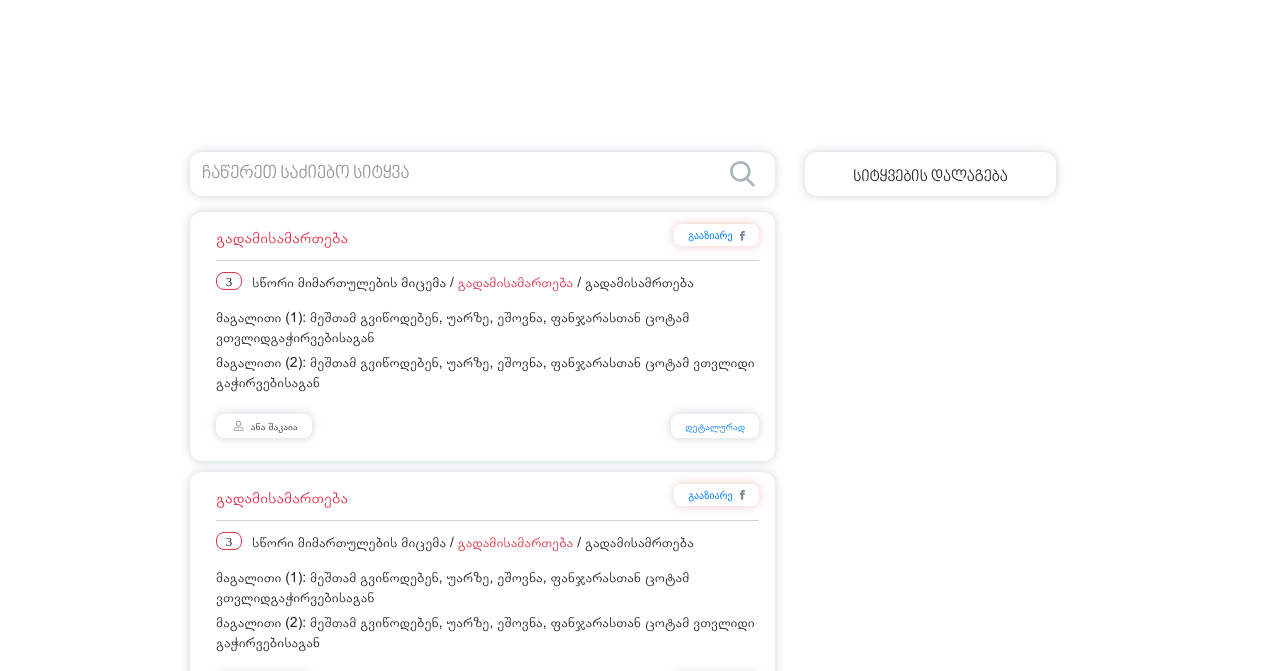
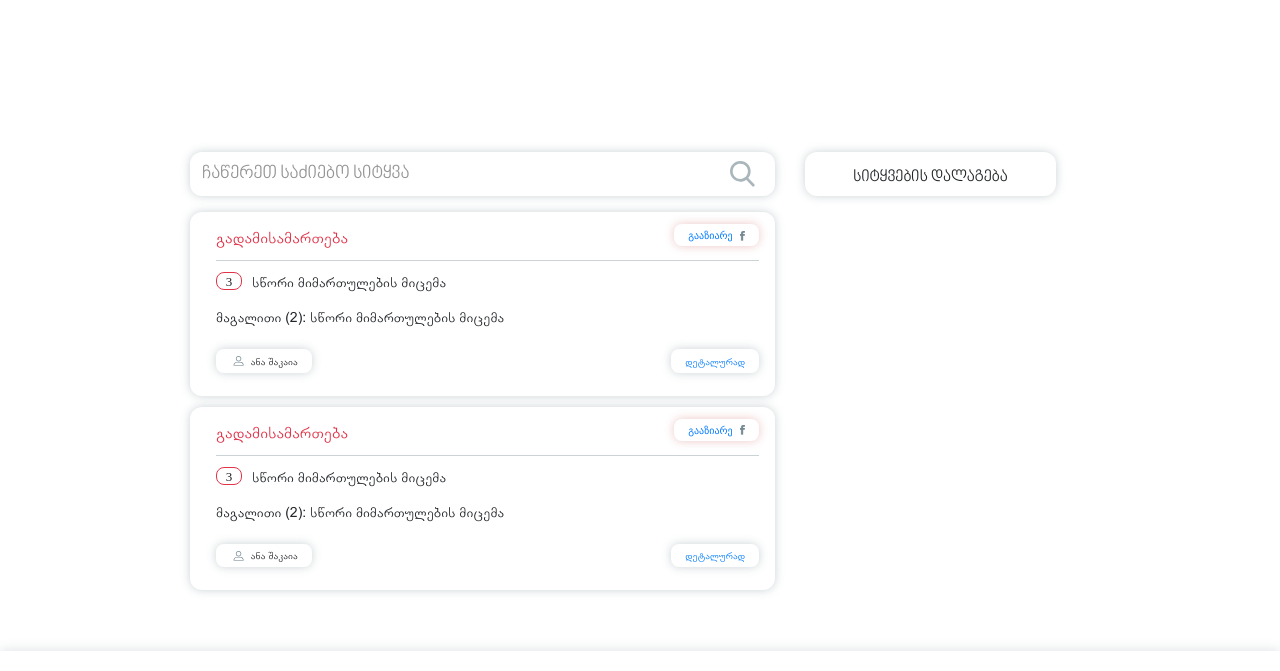
Before and after one commit to GeoLabJuniors/sityvebis-yulaba-front-2019, a website: page index.html in a window 1280 px wide. Shown: the part 83-754 px from the top of the page. Drawn offline with Linux system fonts and the light colour scheme; a web font is replaced by a local one.

Commit message:
update main page

```diff
--- a/index.html
+++ b/index.html
@@ -73,21 +73,14 @@
                                 <div class="correct--word correct--main-word d-flex">
                                     <div class="correct--word-num">3</div>
                                     <div class="correct--word-text">
-                                        <span>სწორი მიმართულების მიცემა</span> <span class="slash">/</span>
-                                        <span class="main--correct-word">გადამისამართება</span> <span class="slash">/</span>
-                                        <span>გადამისამრთება</span>
+                                        <span>სწორი მიმართულების მიცემა</span>
                                     </div>
                                 </div>
 
                                 <div class="correct--word d-flex">
                                     <div class="correct--word-text">
-                                        <span>მაგალითი (1): მეშთამ გვიწოდებენ, უარზე, ეშოვნა, ფანჯარასთან ცოტამ ვთვლიდგაჭირვებისაგან</span>
-                                    </div>
-                                </div>
-
-                                <div class="correct--word d-flex">
-                                    <div class="correct--word-text">
-                                        <span>მაგალითი (2): მეშთამ გვიწოდებენ, უარზე, ეშოვნა, ფანჯარასთან ცოტამ ვთვლიდი გაჭირვებისაგან</span>
+                                        <span class="example">მაგალითი (2):</span>
+                                        <span>სწორი მიმართულების მიცემა</span>
                                     </div>
                                 </div>
                             </div>
@@ -117,21 +110,14 @@
                                 <div class="correct--word correct--main-word d-flex">
                                     <div class="correct--word-num">3</div>
                                     <div class="correct--word-text">
-                                        <span>სწორი მიმართულების მიცემა</span> <span class="slash">/</span>
-                                        <span class="main--correct-word">გადამისამართება</span> <span class="slash">/</span>
-                                        <span>გადამისამრთება</span>
+                                        <span>სწორი მიმართულების მიცემა</span>
                                     </div>
                                 </div>
 
                                 <div class="correct--word d-flex">
                                     <div class="correct--word-text">
-                                        <span>მაგალითი (1): მეშთამ გვიწოდებენ, უარზე, ეშოვნა, ფანჯარასთან ცოტამ ვთვლიდგაჭირვებისაგან</span>
-                                    </div>
-                                </div>
-
-                                <div class="correct--word d-flex">
-                                    <div class="correct--word-text">
-                                        <span>მაგალითი (2): მეშთამ გვიწოდებენ, უარზე, ეშოვნა, ფანჯარასთან ცოტამ ვთვლიდი გაჭირვებისაგან</span>
+                                        <span class="example">მაგალითი (2):</span>
+                                        <span>სწორი მიმართულების მიცემა</span>
                                     </div>
                                 </div>
                             </div>
--- a/scss/pages/add_word.scss
+++ b/scss/pages/add_word.scss
@@ -5,6 +5,10 @@
 
     .form-group {
         position: relative;
+    }
+
+    .form-control:hover {
+        box-shadow: 0px 0px 10px 0px rgba(199, 71, 71, 0.3);
     }
 
     .my__box__shadow {
@@ -121,11 +125,12 @@
                 &-text {
                     font-size: 14px;
                     font-family: $arial-geo;
+
+                   span:not(.example):hover {
+                        color: $color-red;
+                        cursor: pointer;
+                    }
                 }
-            }
-
-            .main--correct-word {
-                color: $color-red;
             }
 
             .correct--main-word  {
```
Also changed, not shown: css/style.css.
